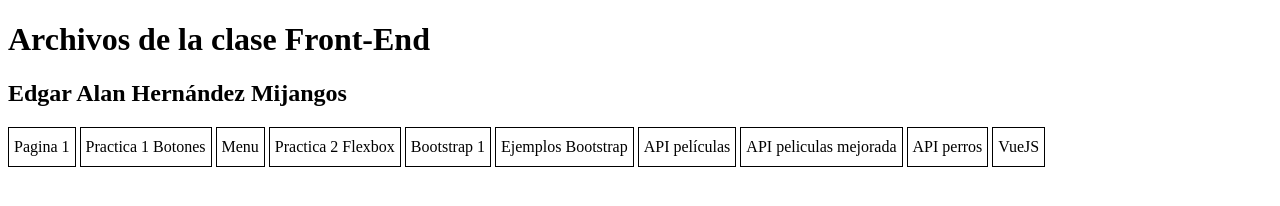
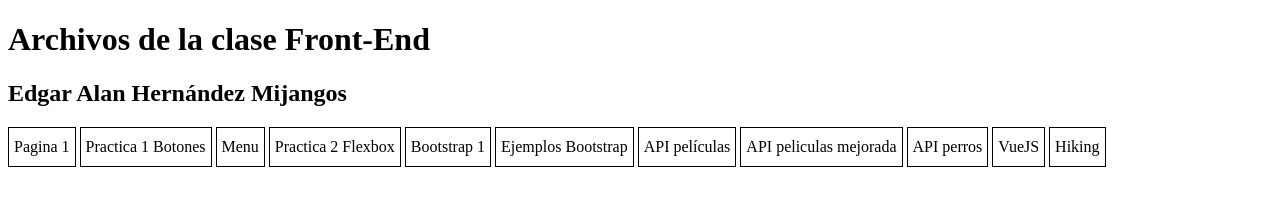
Before and after one commit to EdgarHdz666/FrontEndEdgar, a plain HTML site: page index.html in a window 1280 px wide. Drawn offline with Linux system fonts and the light colour scheme.

Commit message:
agregando hiking a proyecto
se agrega la práctica de hiking al repositorio

```diff
--- a/index.html
+++ b/index.html
@@ -31,6 +31,7 @@
     <a href="/ombd-mejorado/API-mejorado.htm" class="boton">API peliculas mejorada </a>
     <a href="/API-dog/api-dog.html" class="boton">API perros </a>
     <a href="/vuejs/index-vuejs.html" class="boton">VueJS </a>
+    <a href="/hiking/hiking-index.html" class="boton">Hiking </a>
 
 </body>
 </html>
```
